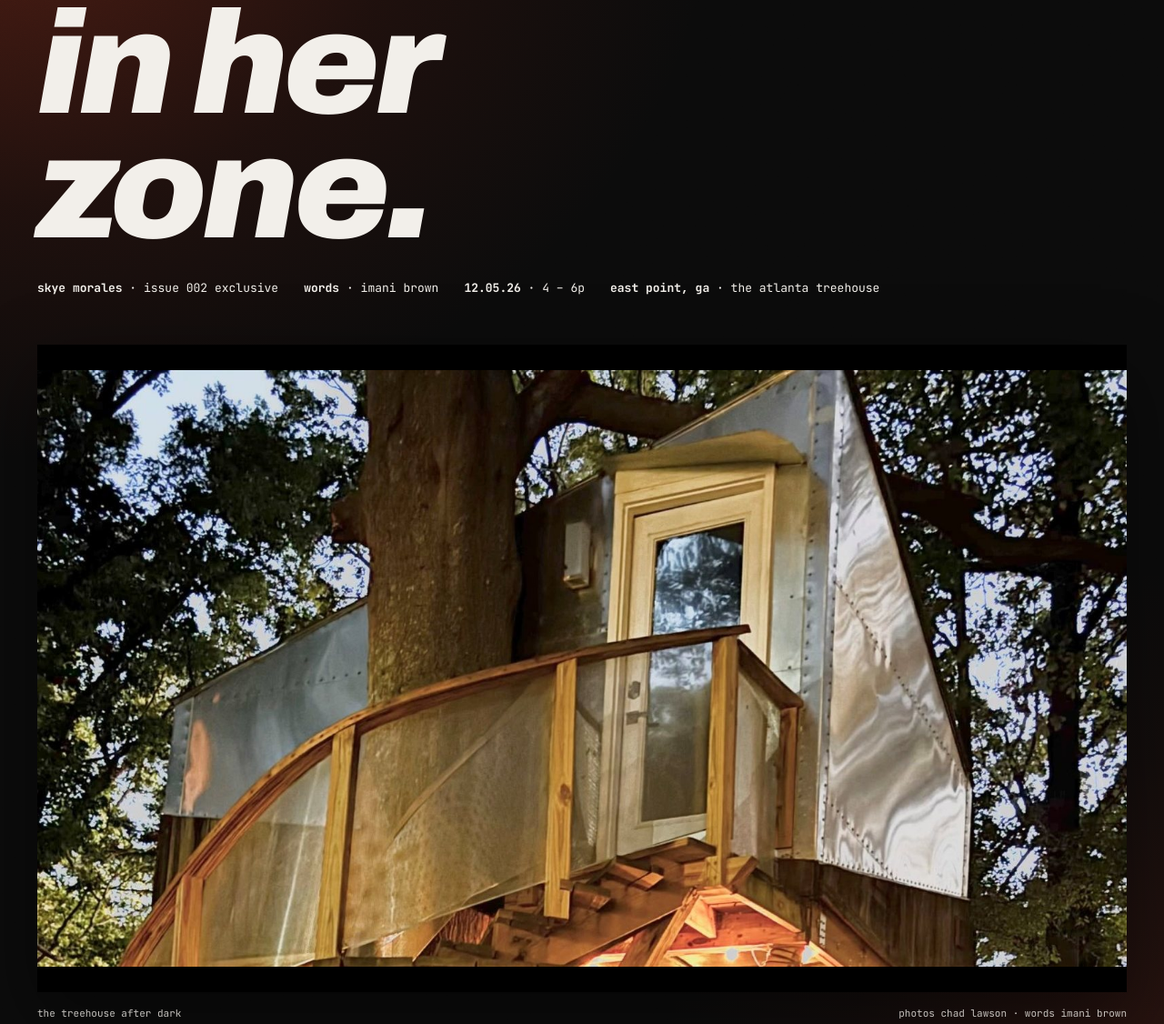
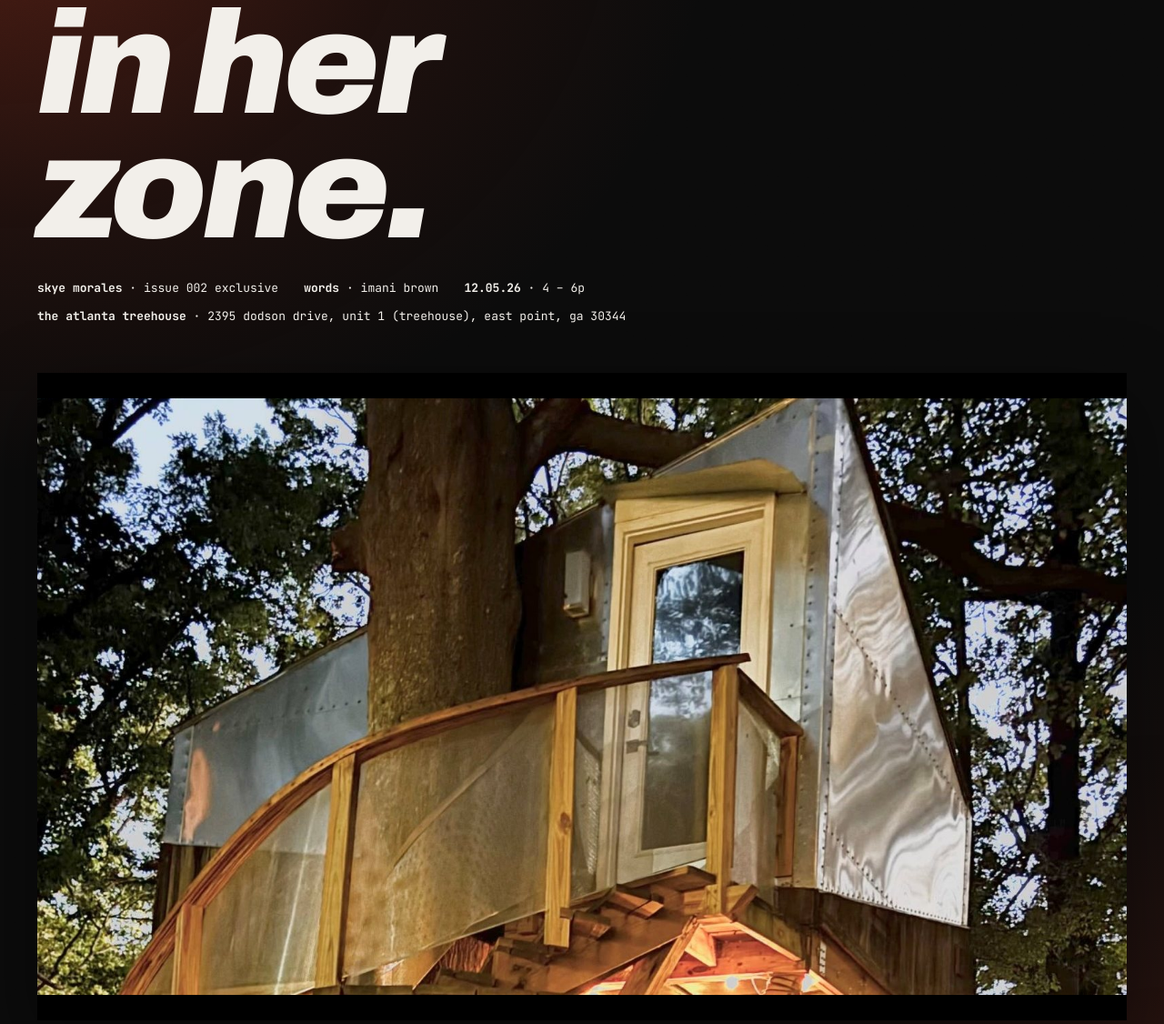
Before and after one commit to sifphotos/skye-morales-issue-002, a plain HTML site: page index.html in a window 1280 px wide. Shown: the part 2896-4022 px from the top of the page at 91% size. Drawn offline with Linux system fonts and the light colour scheme.

Commit message:
add full address

```diff
--- a/index.html
+++ b/index.html
@@ -482,7 +482,7 @@ footer .foot { margin-top: clamp(32px, 4vw, 56px); }
       <span><b>skye morales</b> · issue 002 exclusive</span>
       <span><b>words</b> · imani brown</span>
       <span><b>12.05.26</b> · 4 – 6p</span>
-      <span><b>east point, ga</b> · the atlanta treehouse</span>
+      <span><b>the atlanta treehouse</b> · 2395 dodson drive, unit 1 (treehouse), east point, ga 30344</span>
     </div>
     <div class="film">
       <img src="img/hero_house.jpg" alt="the atlanta treehouse at night" style="aspect-ratio:3/2;max-height:82vh" data-zoom>
@@ -560,6 +560,7 @@ footer .foot { margin-top: clamp(32px, 4vw, 56px); }
   <div class="wrap">
     <div class="sec-head rv"><div><p class="kick">04 · location</p><h2 class="h-sec">the treehouse.</h2></div><div class="count" aria-hidden="true">04</div></div>
     <p class="lede rv" style="margin:0 0 32px"><b>the atlanta treehouse escape, east point.</b> a treehouse on 2.4 wooded acres. we're shooting inside and out. outside: the stairs around the trunk, the deck, the yard and the string lights at night. inside: one small room, loud with color. zebra print, pink, sage walls, a big rug and a daybed.</p>
+    <p class="rv" style="margin:-12px 0 28px;color:var(--text);font-size:13px"><b style="color:var(--glow)">address</b> · 2395 dodson drive, unit 1 (treehouse), east point, ga 30344 · <a href="https://www.google.com/maps/search/?api=1&amp;query=2395+Dodson+Drive+Unit+1,+East+Point,+GA+30344">directions →</a></p>
     <div class="house">
       <figure class="room rv"><img src="img/night_ext.jpg" alt="treehouse at night" style="object-position:50% 55%" loading="lazy" decoding="async" data-zoom><figcaption><b>after dark</b><span>string lights on the stairs · after 5:30</span></figcaption></figure>
       <figure class="room rv"><img src="img/day_ext.jpg" alt="treehouse in daylight" loading="lazy" decoding="async" data-zoom><figcaption><b>the treehouse</b><span>stairs + deck · daylight</span></figcaption></figure>
@@ -631,13 +632,13 @@ footer .foot { margin-top: clamp(32px, 4vw, 56px); }
     <div class="loc">
       <div class="rv"><img src="img/day_ext.jpg" alt="the atlanta treehouse" loading="lazy" decoding="async" data-zoom></div>
       <div class="rv">
-        <p class="addr">the atlanta treehouse<br>east point, ga</p>
+        <p class="addr">2395 dodson drive<br>unit 1 (treehouse)<br>east point, ga 30344</p>
         <div class="kv">
           <span>date</span><span>saturday 12.05.26</span>
           <span>start</span><span>4:00p</span>
           <span>wrap</span><span>6:00p</span>
           <span>light</span><span>sunset around 5:30. outside first, inside + flash after</span>
-          <span>address</span><span>2395 dodson drive, unit 1 (treehouse)<br>east point, ga 30344</span>
+          <span>where</span><span>the atlanta treehouse (peerspace)</span>
           <span>on site</span><span>parking, restroom, dressing room</span>
         </div>
         <a class="btn" href="https://www.google.com/maps/search/?api=1&amp;query=2395+Dodson+Drive+Unit+1,+East+Point,+GA+30344">directions →</a> <a class="btn" style="background:transparent;border:1px solid var(--line)" href="https://www.peerspace.com/pages/listings/6ad5a6e6c7f352302d904448">view the listing →</a>
```
